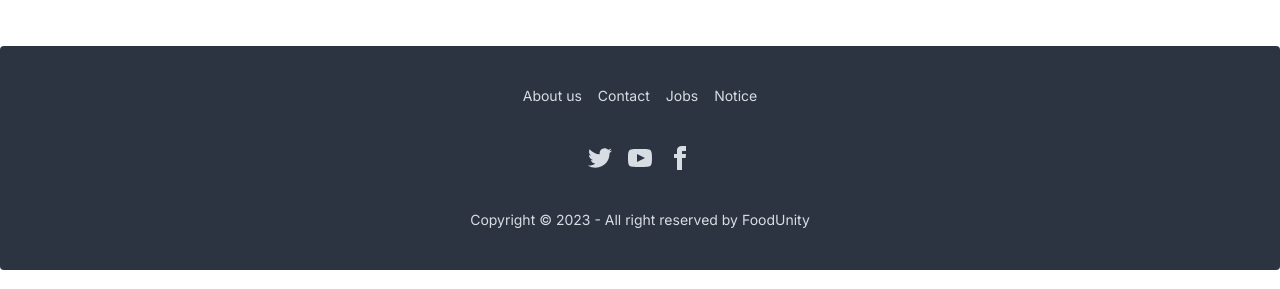
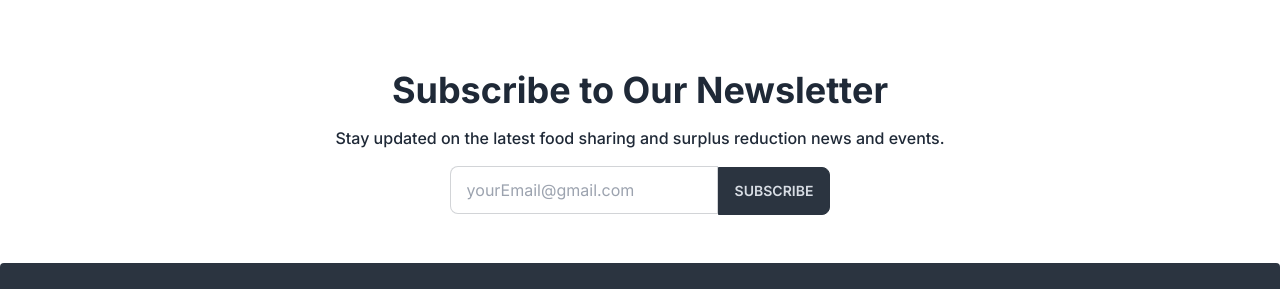
Before and after one commit to nayon117/food-unity-client, a React (Vite) app: page / in a window 1280 px wide. Shown: the part 3050-3339 px from the top of the page. Built offline with nearby package versions, Linux system fonts and the light colour scheme; no server answers.

Commit message:
add newsletter section

```diff
--- /dev/null
+++ b/src/components/NewsLetter.jsx
@@ -0,0 +1,39 @@
+import toast from "react-hot-toast";
+
+const NewsLetter = () => {
+
+    const handleSubscribe = e => {
+        e.preventDefault();
+        const form = e.target;
+        const email = form.email;
+        console.log(email);
+        toast.success('you have successfully subscribed ')
+    }
+  return (
+    <div className="my-6">
+      <h2 className="text-xl md:text-2xl  lg:text-4xl text-center font-bold">
+        Subscribe to Our Newsletter
+      </h2>
+      <p className="text-center font-medium py-4">
+        Stay updated on the latest food sharing and surplus reduction news and
+        events.
+      </p>
+
+          <form onSubmit={handleSubscribe} >
+          <div className="form-control  ">
+        <label className="input-group text-center  block  pb-6">
+          <input
+                          type="email"
+                          name="email"
+            placeholder="yourEmail@gmail.com"
+                      className="input input-bordered"
+                      required
+          />
+          <button type="submit" className="btn btn-neutral">Subscribe</button>
+        </label>
+      </div>
+    </form>
+    </div>
+  );
+};
+export default NewsLetter;
--- a/src/pages/Home/Home.jsx
+++ b/src/pages/Home/Home.jsx
@@ -1,4 +1,5 @@
 import Banner from "../../components/Banner";
+import NewsLetter from "../../components/NewsLetter";
 import Stat from "../../components/Stat";
 import Testimonial from "../../components/Testimonial";
 
@@ -8,6 +9,7 @@ const Home = () => {
       <Banner></Banner>
       <Stat></Stat>
       <Testimonial></Testimonial>
+      <NewsLetter></NewsLetter>
     </div>
   );
 };
```
